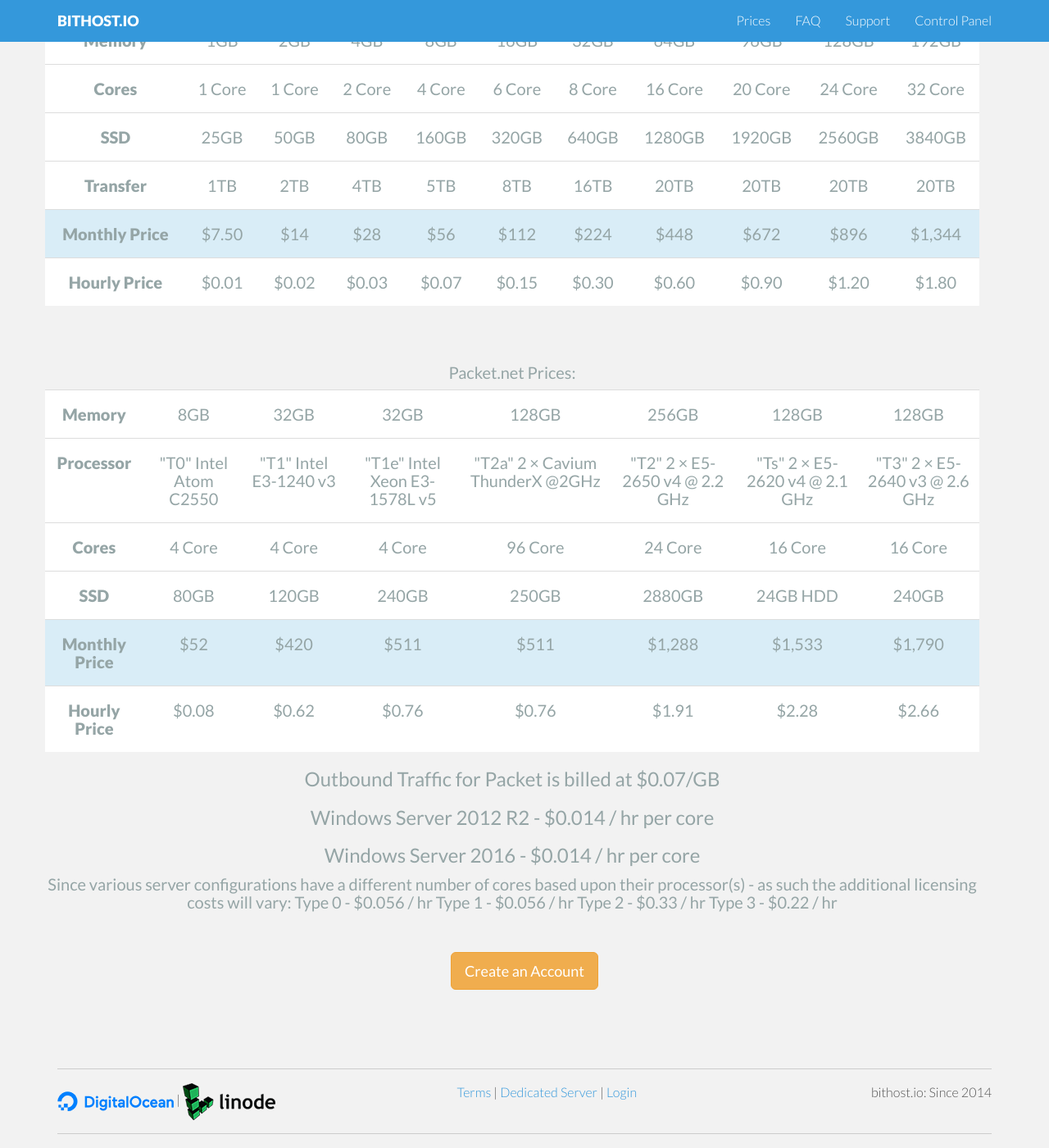
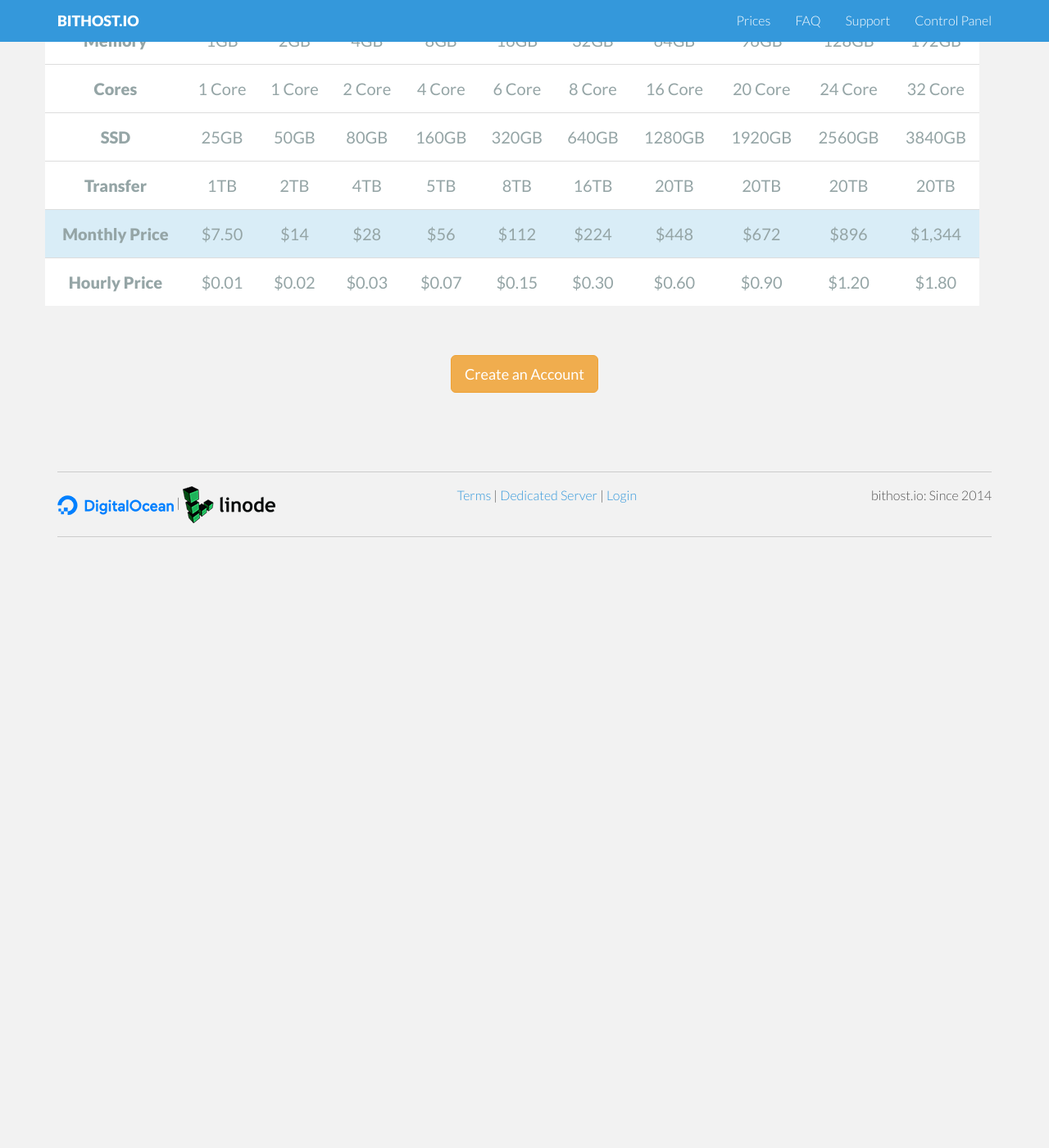
Before and after one commit to bithostio/www.bithost.io, a Jekyll site: the page built from prices/index.html, in a window 1280 px wide and 1400 px high, scrolled down 785 px. Shown: the whole window at 82% size. Built offline with Jekyll 4.4.1, drawn with Linux system fonts in a browser that asks for light colours; nearby versions of some CDN libraries; Markdown is read by kramdown in place of the engine named in the settings; after the commit the page ends 1457 px from its top, so only the background shows below that.

Commit message:
Update index.html

```diff
--- a/prices/index.html
+++ b/prices/index.html
@@ -222,93 +222,6 @@
       </div>
 
 
-      <div class="row mt centered table packet">
-        <h4> Packet.net Prices:</h4>
-        <table class="table">
-          <tbody>
-            <tr>
-              <td><h4 style="font-weight: bold">Memory</h4></td>
-              <td><h4>8GB</h4></td>
-              <td><h4>32GB</h4></td>
-              <td><h4>32GB</h4></td>
-              <td><h4>128GB</h4></td>
-              <td><h4>256GB</h4></td>
-              <td><h4>128GB</h4></td>
-              <td><h4>128GB</h4></td>
-            </tr>
-
-            <tr>
-              <td><h4 style="font-weight: bold">Processor</h4></td>
-              <td><h4>"T0" Intel Atom C2550</h4></td>
-              <td><h4>"T1" Intel E3-1240 v3</h4></td>
-              <td><h4>"T1e" Intel Xeon E3-1578L v5</h4></td>
-              <td><h4>"T2a" 2 × Cavium ThunderX @2GHz</h4></td>
-              <td><h4>"T2" 2 × E5-2650 v4 @ 2.2 GHz</h4></td>
-              <td><h4>"Ts" 2 × E5-2620 v4 @ 2.1 GHz</h4></td>
-              <td><h4>"T3" 2 × E5-2640 v3 @ 2.6 GHz</h4></td>
-            </tr>
-
-            <tr>
-              <td><h4 style="font-weight: bold">Cores</h4></td>
-              <td><h4>4 Core</h4></td>
-              <td><h4>4 Core</h4></td>
-              <td><h4>4 Core</h4></td>
-              <td><h4>96 Core</h4></td>
-              <td><h4>24 Core</h4></td>
-              <td><h4>16 Core</h4></td>
-              <td><h4>16 Core</h4></td>
-            </tr>
-
-            <tr>
-              <td><h4 style="font-weight: bold">SSD</h4></td>
-              <td><h4>80GB</h4></td>
-              <td><h4>120GB</h4></td>
-              <td><h4>240GB</h4></td>
-              <td><h4>250GB</h4></td>
-              <td><h4>2880GB</h4></td>
-              <td><h4>24GB HDD</h4></td>
-              <td><h4>240GB</h4></td>
-            </tr>
-
-            <tr class="info">
-              <td><h4 style="font-weight: bold">Monthly Price</h4></td>
-              <td><h4>$52</h4></td>
-              <td><h4>$420</h4></td>
-              <td><h4>$511</h4></td>
-              <td><h4>$511</h4></td>
-              <td><h4>$1,288</h4></td>
-              <td><h4>$1,533</h4></td>
-              <td><h4>$1,790</h4></td>
-            </tr>
-
-            <tr>
-              <td><h4 style="font-weight: bold">Hourly Price</h4></td>
-              <td><h4>$0.08</h4></td>
-              <td><h4>$0.62</h4></td>
-              <td><h4>$0.76</h4></td>
-              <td><h4>$0.76</h4></td>
-              <td><h4>$1.91</h4></td>
-              <td><h4>$2.28</h4></td>
-              <td><h4>$2.66</h4></td>
-            </tr>
-          </tbody>
-
-        </table>
-
-        <h3>Outbound Traffic for Packet is billed at $0.07/GB</h3>
-        <h3>Windows Server 2012 R2 - $0.014 / hr per core </h3>
-        <h3>Windows Server 2016 - $0.014 / hr per core</h3>
-
-        <h4>
-        Since various server configurations have a different number of cores based upon their processor(s) - as such the additional licensing costs will vary:
-
-    Type 0 - $0.056 / hr
-    Type 1 - $0.056 / hr
-    Type 2 - $0.33 / hr
-    Type 3 - $0.22 / hr
-        </h4>
-      </div>
-
       <div class="row mt centered">
         <a href="https://dashboard.bithost.io/users/new" class="btn btn-warning btn-lg">Create an Account</a>
       </div>
```
